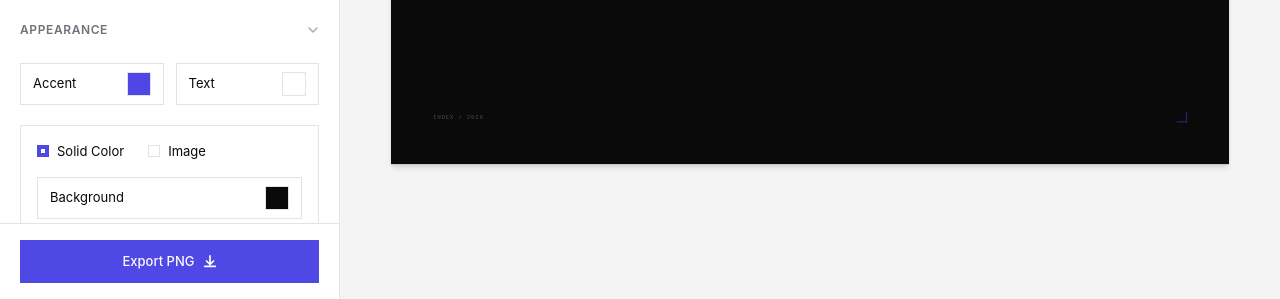
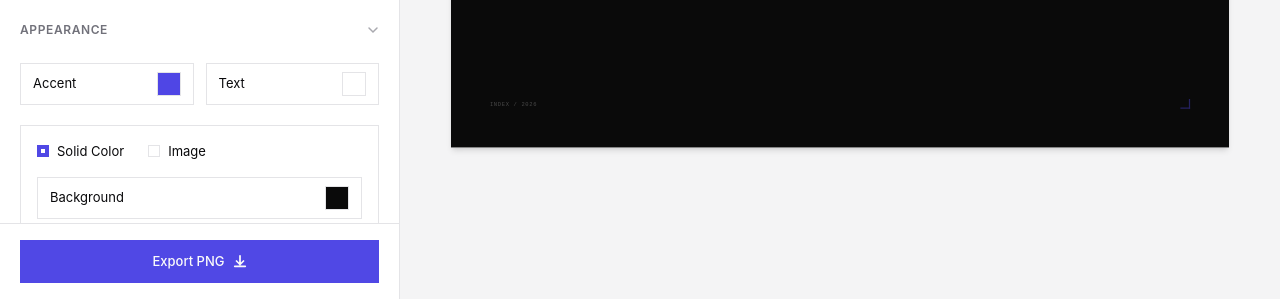
Before and after one commit to Refac7/cover-forge, an Astro site: page / in a window 1280 px wide. Shown: the part 501-800 px from the top of the page. Built offline with nearby package versions, Linux system fonts and the light colour scheme; Astro itself is replaced by a stand-in of ours.

Commit message:
style: widen desktop sidebar from 340px to 400px

```diff
--- a/src/styles/tokens.css
+++ b/src/styles/tokens.css
@@ -89,7 +89,7 @@
   --duration-slow: 350ms;
 
   /* === Layout === */
-  --sidebar-width: 340px;
+  --sidebar-width: 400px;
 
   /* === Z-Index === */
   --z-sticky: 20;
```
